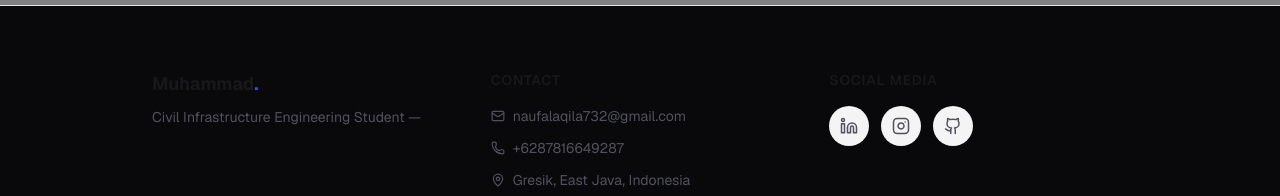
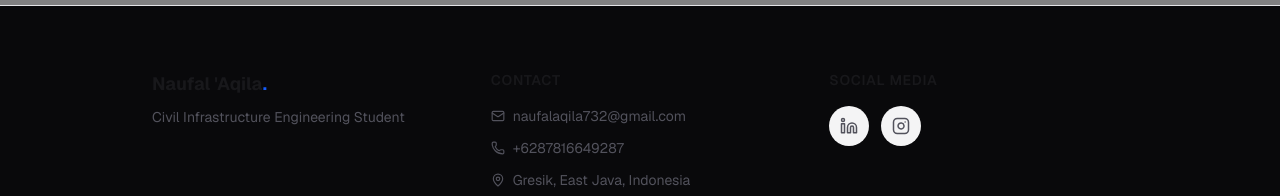
Before and after one commit to naufalaqila074/Portofolio2, a Next.js app: page / in a window 1280 px wide. Shown: the part 6713-6909 px from the top of the page. Built offline with nearby package versions, Linux system fonts and the light colour scheme.

Commit message:
Update footer: change name to Naufal Aqila, add LinkedIn/Instagram links, remove GitHub

```diff
--- a/src/components/footer.tsx
+++ b/src/components/footer.tsx
@@ -1,7 +1,7 @@
 "use client";
 
 import { Mail, Phone, MapPin } from "lucide-react";
-import { LinkedinIcon, InstagramIcon, GithubIcon } from "@/components/icons";
+import { LinkedinIcon, InstagramIcon } from "@/components/icons";
 import { profile } from "@/lib/data";
 
 export function Footer() {
@@ -12,11 +12,11 @@ export function Footer() {
           {/* Brand */}
           <div>
             <h3 className="text-lg font-bold text-zinc-900 dark:text-white mb-2">
-              {profile.name.split(" ")[0]}
+              Naufal &apos;Aqila
               <span className="text-blue-600 dark:text-blue-400">.</span>
             </h3>
             <p className="text-sm text-zinc-600 dark:text-zinc-400 leading-relaxed">
-              {profile.title} &mdash; {profile.tagline}
+              {profile.title}
             </p>
           </div>
 
@@ -77,15 +77,7 @@ export function Footer() {
               >
                 <InstagramIcon width={18} height={18} />
               </a>
-              <a
-                href={profile.social.github}
-                target="_blank"
-                rel="noopener noreferrer"
-                className="w-10 h-10 rounded-full bg-zinc-100 dark:bg-zinc-800 flex items-center justify-center text-zinc-600 dark:text-zinc-400 hover:bg-zinc-200 hover:text-zinc-900 dark:hover:bg-zinc-700 dark:hover:text-white transition-colors"
-                aria-label="GitHub"
-              >
-                <GithubIcon width={18} height={18} />
-              </a>
+
             </div>
           </div>
         </div>
--- a/src/lib/data.ts
+++ b/src/lib/data.ts
@@ -16,9 +16,9 @@ export const profile = {
   phone: "+6287816649287",
   location: "Gresik, East Java, Indonesia",
   social: {
-    linkedin: "https://linkedin.com/in/username",
-    instagram: "https://instagram.com/username",
-    github: "https://github.com/username",
+    linkedin: "https://www.linkedin.com/in/muhammad-naufal-aqila-220a7b394",
+    instagram: "https://www.instagram.com/naufallaqila?igsh=Ym1mY2FwdWV0a29k&utm_source=qr",
+    github: "",
   },
 };
 
```
